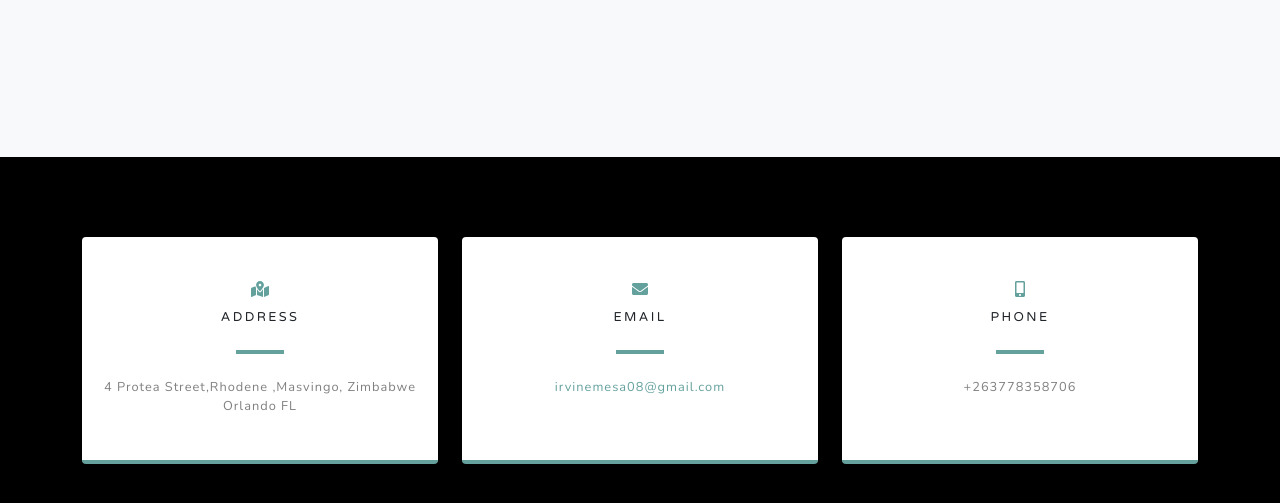
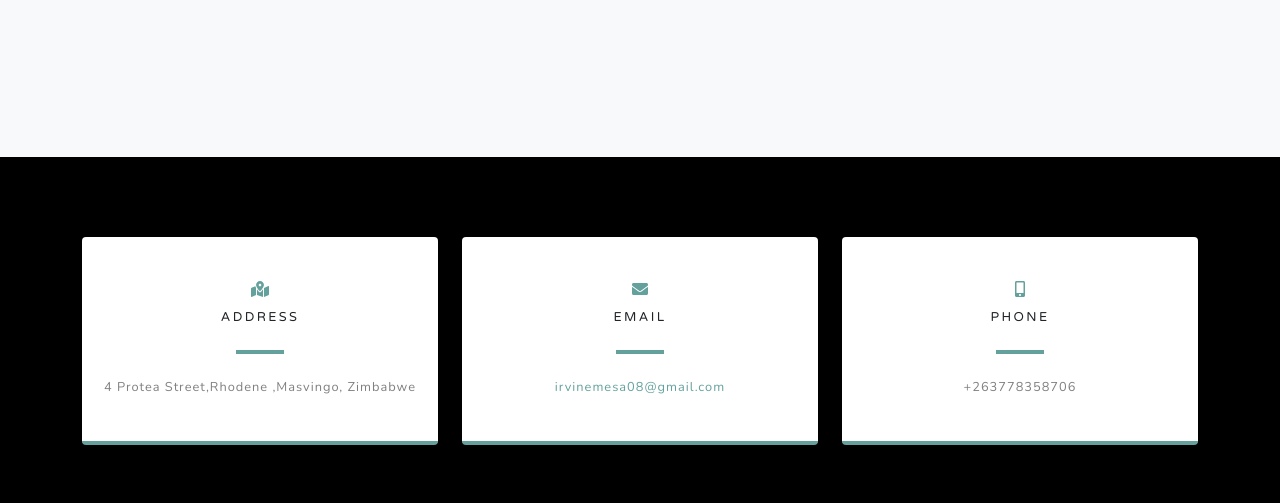
Before and after one commit to DrMESAZIM/portfolio, a plain HTML site: page index.html in a window 1280 px wide. Shown: the part 2848-3351 px from the top of the page. Drawn offline with nearby package versions, Linux system fonts and the light colour scheme.

Commit message:
Update index.html

```diff
--- a/index.html
+++ b/index.html
@@ -125,7 +125,7 @@
                                 <i class="fas fa-map-marked-alt text-primary mb-2"></i>
                                 <h4 class="text-uppercase m-0">Address</h4>
                                 <hr class="my-4" />
-                                <div class="small text-black-50">4 Protea Street,Rhodene ,Masvingo, Zimbabwe Orlando FL</div>
+                                <div class="small text-black-50">4 Protea Street,Rhodene ,Masvingo, Zimbabwe </div>
                             </div>
                         </div>
                     </div>
```
